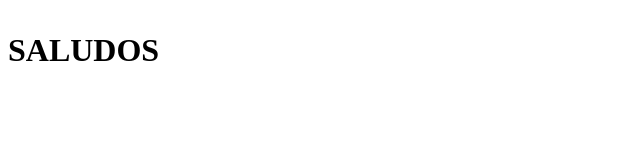
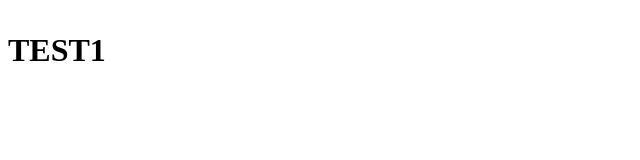
Before and after one commit to camachosebastian/temporal, a plain HTML site: page empresa.html in a window 1280 px wide. Shown: the whole page, without its empty margins (0-640 px from the left). Drawn offline with Linux system fonts and the light colour scheme.

Commit message:
Modificado por text1

```diff
--- a/empresa.html
+++ b/empresa.html
@@ -5,7 +5,7 @@
     <meta http-equiv="X-UA-Compatible" content="IE=edge">
     <meta name="viewport" content="width=device-width, initial-scale=1.0">
     <title>EMPRESA</title>
-    <h1><p>SALUDOS</p></h1>
+    <h1><p>TEST1</p></h1>
 </head>
 <body>
 
```
